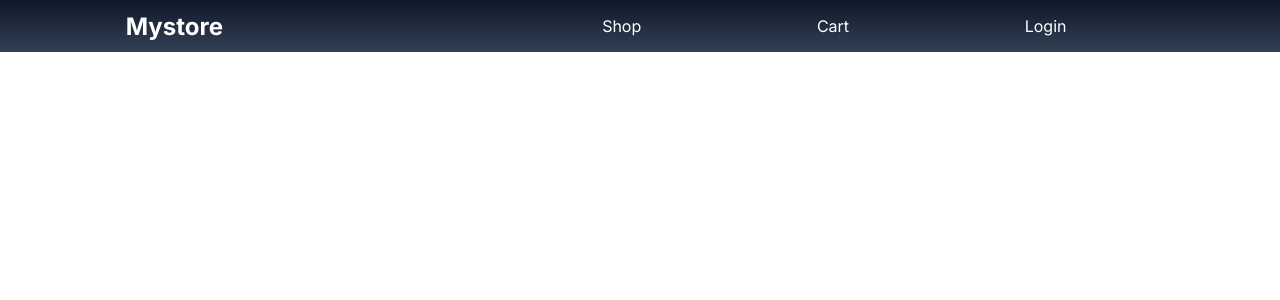
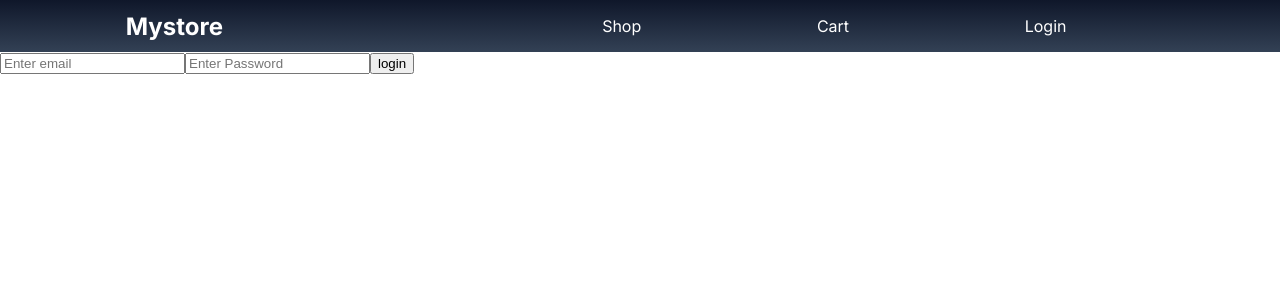
Before and after one commit to walkerthecreator/ecom, a React (Vite) app: page /login in a window 1280 px wide. Shown: the top 300 px of the page. Built offline with nearby package versions, Linux system fonts and the light colour scheme.

Commit message:
added login

```diff
--- a/src/App.jsx
+++ b/src/App.jsx
@@ -2,6 +2,7 @@ import { Route, Routes } from 'react-router-dom'
 import './App.css'
 import Homepage from './pages/Homepage'
 import NavBar from './components/NavBar'
+import Login from './components/Login'
 
 function App() {
 
@@ -11,6 +12,7 @@ function App() {
       <NavBar></NavBar>
       <Routes>
         <Route path='/' element={<Homepage/>}></Route>
+        <Route path='/login' element={ <Login/> }></Route>
         {/* <Route path='/login' element={<Homepage/>}></Route>
         <Route path='/signup' element={<Homepage/>}></Route> */}
       </Routes>
--- /dev/null
+++ b/src/components/Login.jsx
@@ -0,0 +1,49 @@
+import { useEffect, useState } from "react";
+import { useNavigate } from "react-router-dom";
+
+const Login = () => {
+
+    const navigate = useNavigate()
+    const [user, setUser] = useState({ email: "", password: "" });
+
+    function handleSubmit(e){
+        e.preventDefault()  // prevent reloading the page
+        localStorage.setItem("user" , JSON.stringify({ email : user.email , id  : Math.floor(Math.random() * 100) }) )
+        navigate('/')
+
+    }
+
+    useEffect(()=>{
+
+        let userData = localStorage.getItem('user')
+        userData = JSON.parse(userData)
+
+        if(userData?.email){
+            navigate('/') // this will be navigated if user already exsisit
+        }
+    } , [])
+
+  return (
+    <form onSubmit={ handleSubmit }>
+      <input
+        type="email"
+        placeholder="Enter email"
+        onChange={(e) => {
+          setUser({ ...user ,  email: e.target.value  });
+        }}
+      />
+
+      <input
+        type="password"
+        placeholder="Enter Password"
+        onChange={(e) => {
+          setUser({ ...user ,  password: e.target.value });
+        }}
+      />
+
+      <button>login</button>
+    </form>
+  );
+};
+
+export default Login;
--- a/src/pages/Homepage.jsx
+++ b/src/pages/Homepage.jsx
@@ -23,28 +23,29 @@ function Homepage(){
 
 
     function handleSort(){
-        let sortedArr = displayData.sort((a , b)=>{
+        let sortedArr = displayData
+        sortedArr.sort((a , b)=>{
             return b.price - a.price
         })
 
-        console.log(sortedArr)
-
-        // setDataSet(sortedArr)
+        setDisplayData(sortedArr)
+        setShowSort(false)
     }
 
     function handleSortAsc(){
-        let sortedArr = displayData.sort((a , b)=>{
+        let sortedArr = displayData
+        sortedArr = sortedArr.sort((a , b)=>{
             return a.price - b.price
         })
-        // setDataSet(sortedArr)
+
+        setDisplayData(sortedArr)
+        setShowSort(false)
     }
 
     function filterData(filtering){
-
         const updatedData = dataset.filter((item , index) =>{
             return item.category == filtering
         })
-
         setDisplayData(updatedData)
     }
 
@@ -52,7 +53,9 @@ function Homepage(){
         fetchData()
     } , [])
 
-    console.log('render dataset' , dataset)
+
+
+    // console.log('render dataset' , dataset)
 
 
 
```
